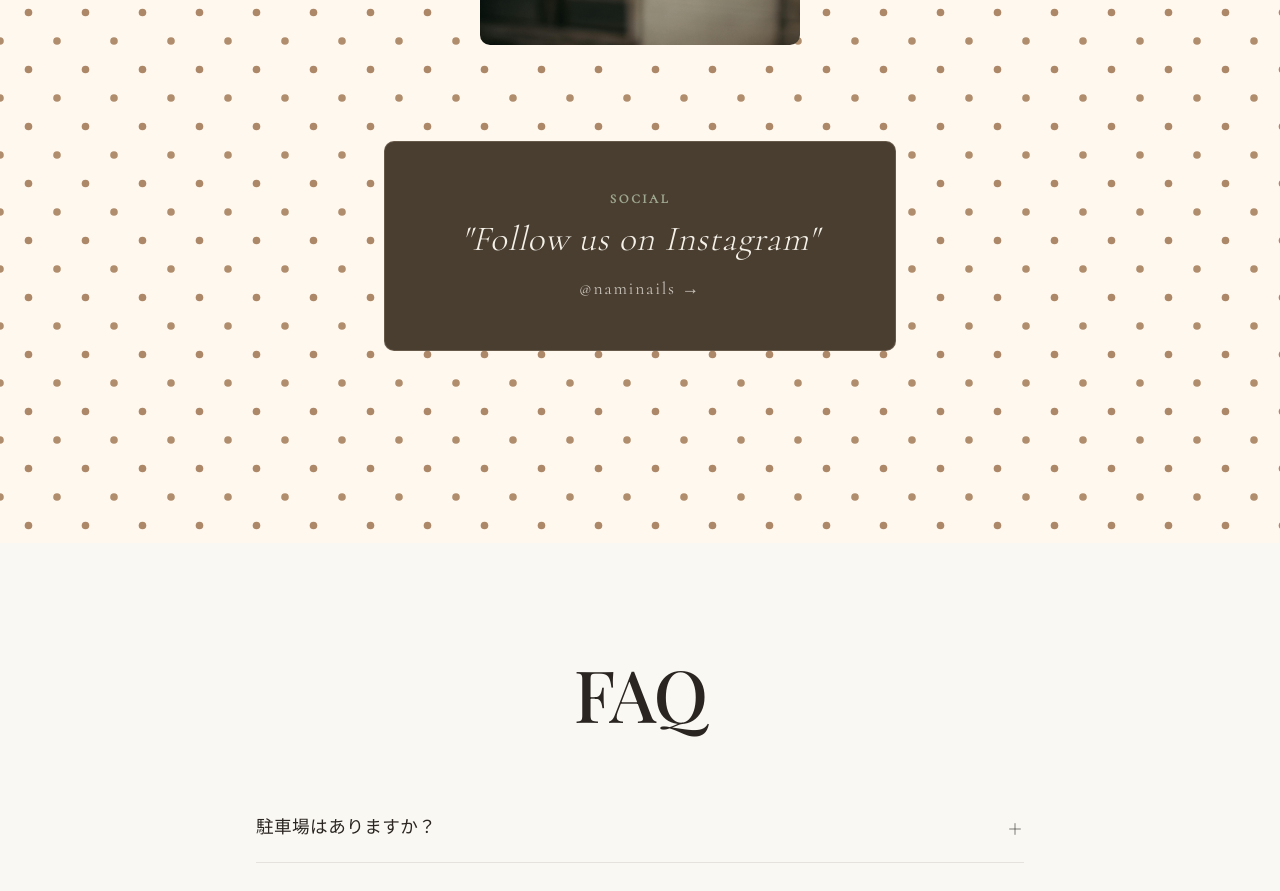
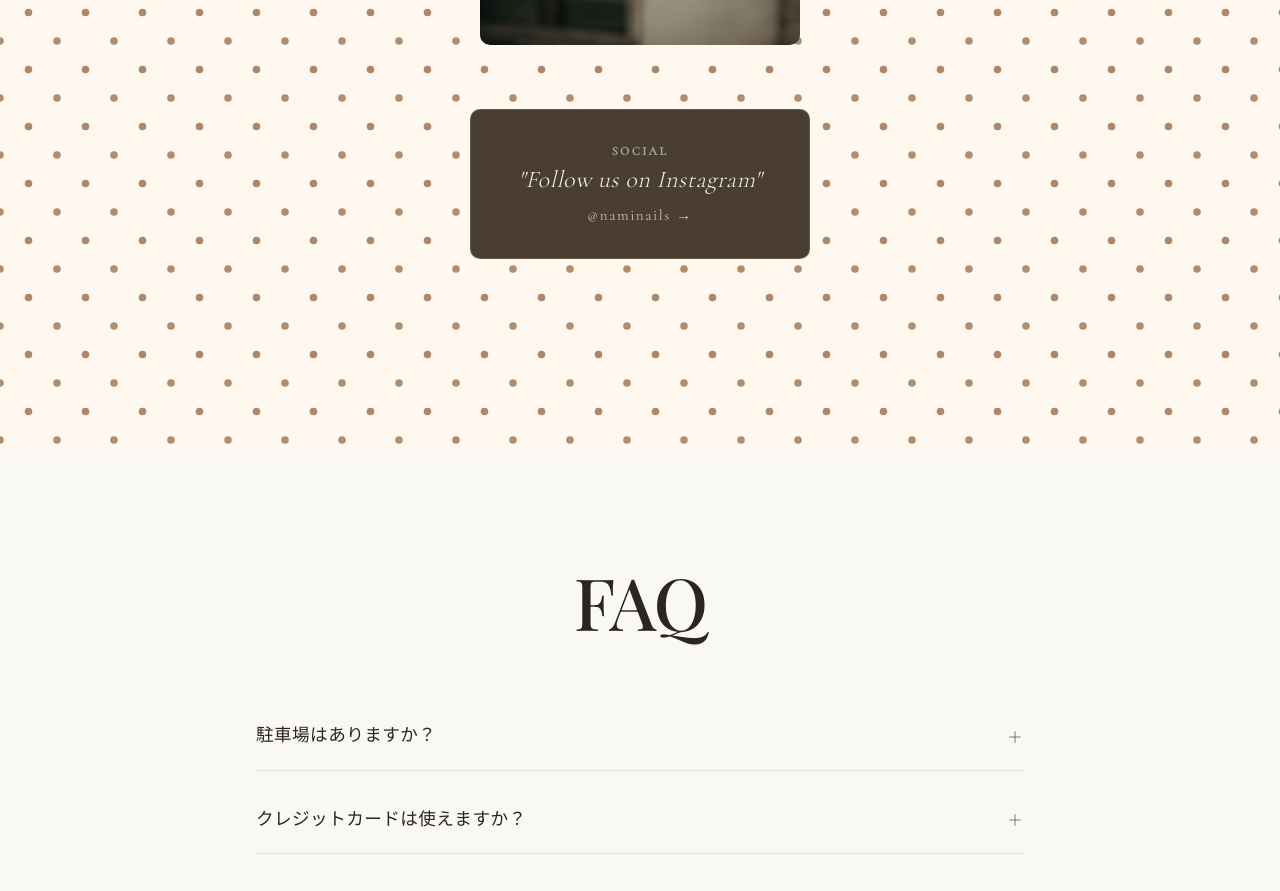
Before and after one commit to freelancemisuzu/nami-nails2, a React (Vite) app: page / in a window 1280 px wide. Shown: the part 5789-6680 px from the top of the page. Built offline with nearby package versions, Linux system fonts and the light colour scheme; a web font is replaced by a local one.

Commit message:
style: reduce size of Follow us on Instagram card to be more compact and elegant

```diff
--- a/src/app/components/GallerySection.tsx
+++ b/src/app/components/GallerySection.tsx
@@ -80,20 +80,20 @@ export default function GallerySection() {
           whileInView={{ opacity: 1, y: 0 }}
           viewport={{ once: true }}
           transition={{ duration: 0.8, delay: 0.2 }}
-          className="mt-16 md:mt-24 flex justify-center"
+          className="mt-12 md:mt-16 flex justify-center"
         >
           <a
             href="https://instagram.com/naminails"
             target="_blank"
             rel="noopener noreferrer"
-            className="group relative overflow-hidden rounded-[10px] bg-[#4A3E31] text-[#F5F1E8] px-8 py-10 md:py-12 text-center max-w-lg w-full border border-[#D4C4A8]/20 transition-all duration-300 hover:shadow-2xl flex flex-col items-center gap-3"
+            className="group relative overflow-hidden rounded-[10px] bg-[#4A3E31] text-[#F5F1E8] px-6 py-6 md:py-8 text-center max-w-[340px] w-full border border-[#D4C4A8]/20 transition-all duration-300 hover:shadow-2xl flex flex-col items-center gap-2"
             style={{ fontFamily: "'Cormorant', serif" }}
           >
-            <span className="text-[#9FA890] tracking-[0.2em] text-[0.8rem] uppercase font-bold">Social</span>
-            <p className="text-[1.8rem] md:text-[2.2rem] font-light leading-none tracking-wide italic">
+            <span className="text-[#9FA890] tracking-[0.2em] text-[0.75rem] uppercase font-bold">Social</span>
+            <p className="text-[1.35rem] md:text-[1.5rem] font-light leading-none tracking-wide italic">
               "Follow us on Instagram"
             </p>
-            <span className="text-[1.1rem] opacity-75 group-hover:opacity-100 transition-opacity duration-300 tracking-widest mt-2">
+            <span className="text-[0.95rem] opacity-75 group-hover:opacity-100 transition-opacity duration-300 tracking-widest mt-1">
               @naminails →
             </span>
           </a>
```
